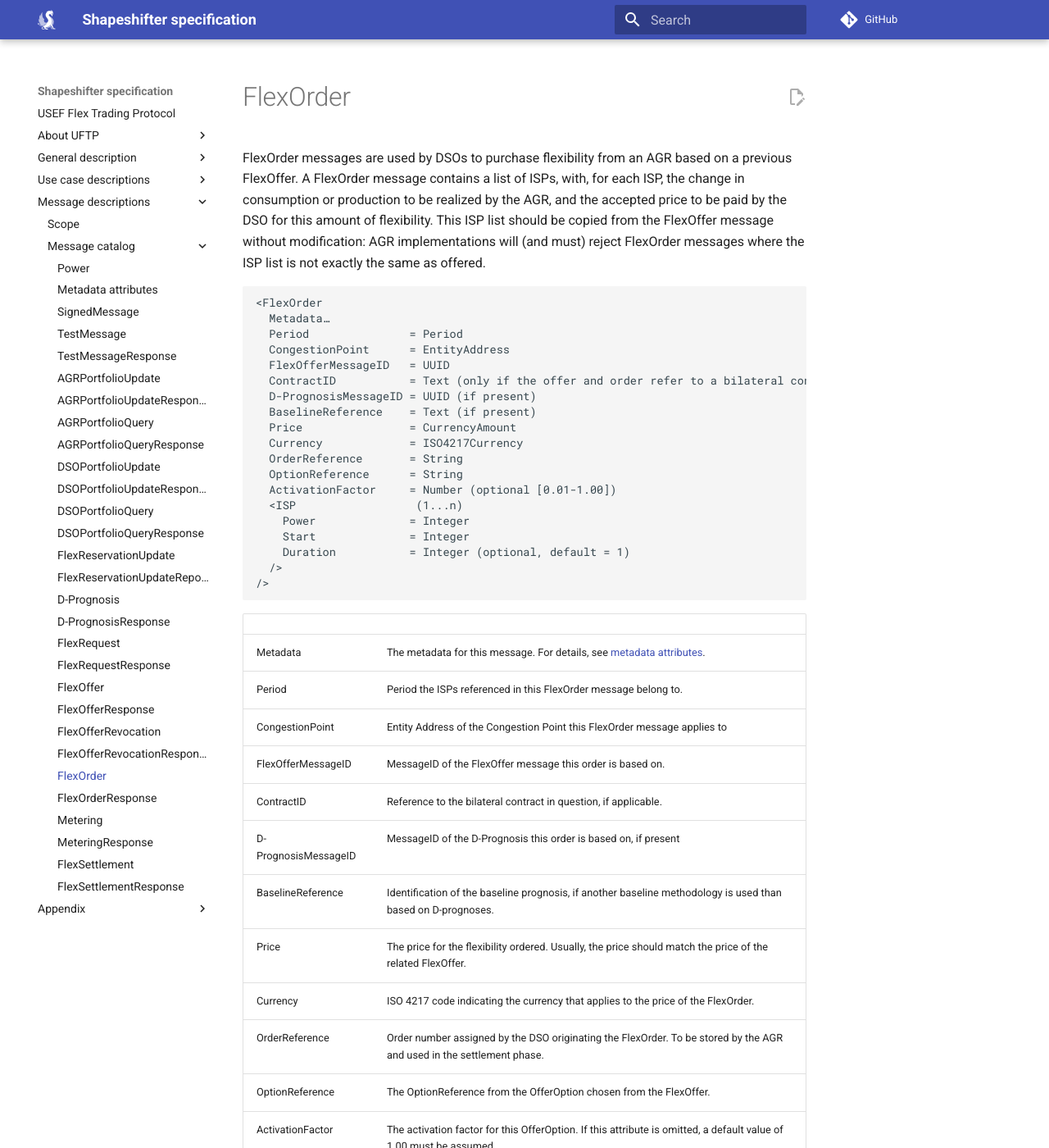
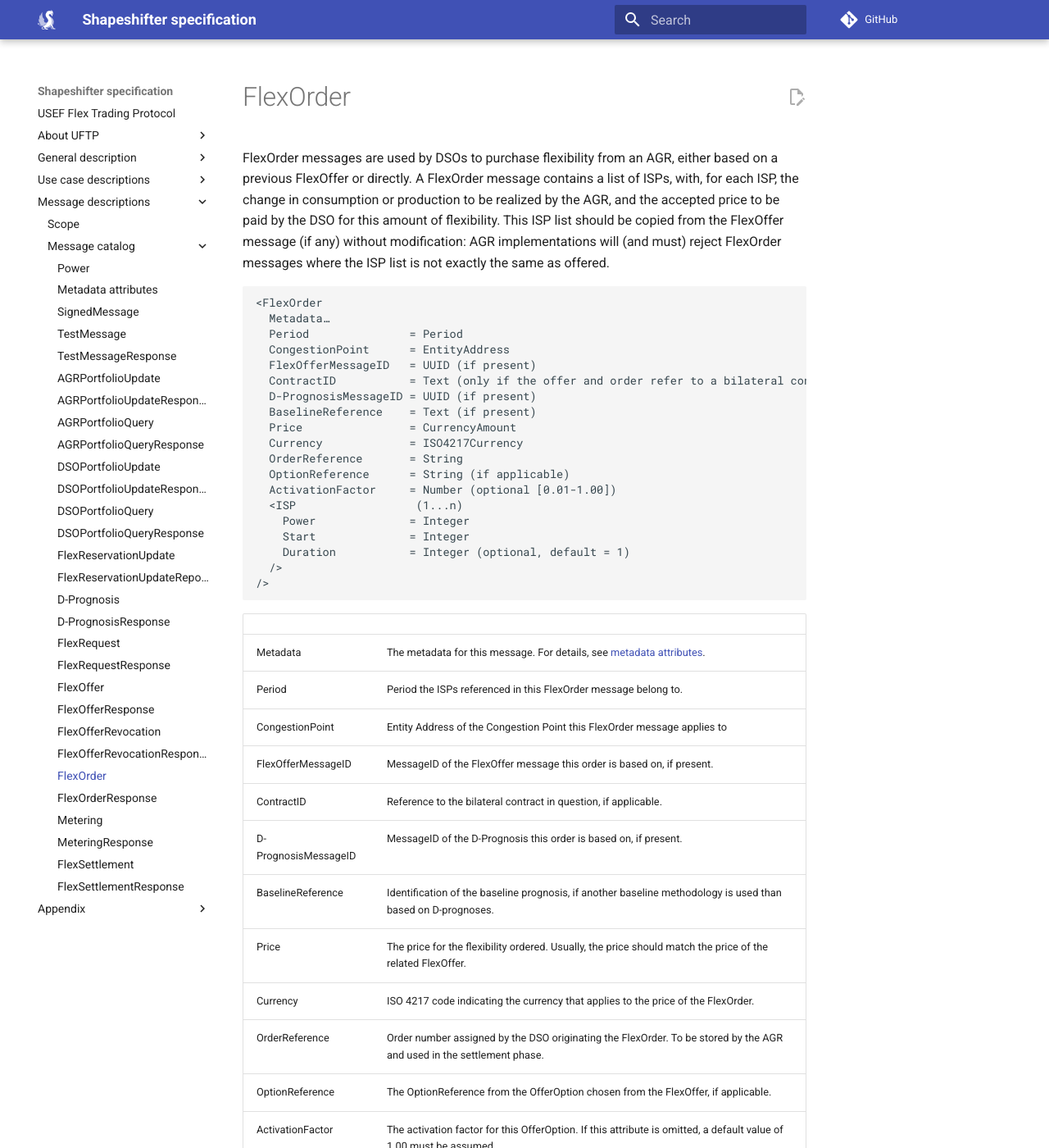
Before and after one commit to shapeshifter/shapeshifter-specification, an MkDocs documentation site: the page built from docs/message-descriptions/message-catalog/flex-order.md, in a window 1280 px wide and 1400 px high. Shown: the whole window at 82% size. Built offline with MkDocs 1.6.1 and Material for MkDocs 9.7.7, drawn with Linux system fonts in a browser that asks for light colours; comment, search, counter and statistics services are not loaded; the version menu is left out.

Commit message:
Support direct FlexOrder without FlexOffer

````diff
--- a/docs/message-descriptions/message-catalog/flex-order.md
+++ b/docs/message-descriptions/message-catalog/flex-order.md
@@ -6,23 +6,23 @@ SPDX-License-Identifier: Apache-2.0
 
 # FlexOrder
 
-FlexOrder messages are used by DSOs to purchase flexibility from an AGR based on a previous FlexOffer.
+FlexOrder messages are used by DSOs to purchase flexibility from an AGR, either based on a previous FlexOffer or directly.
 A FlexOrder message contains a list of ISPs, with, for each ISP, the change in consumption or production to be realized by the AGR, and the accepted price to be paid by the DSO for this amount of flexibility.
-This ISP list should be copied from the FlexOffer message without modification: AGR implementations will (and must) reject FlexOrder messages where the ISP list is not exactly the same as offered.
+This ISP list should be copied from the FlexOffer message (if any) without modification: AGR implementations will (and must) reject FlexOrder messages where the ISP list is not exactly the same as offered.
 
 ```
 <FlexOrder
   Metadata…
   Period               = Period
   CongestionPoint      = EntityAddress
-  FlexOfferMessageID   = UUID
+  FlexOfferMessageID   = UUID (if present)
   ContractID           = Text (only if the offer and order refer to a bilateral contract)
   D-PrognosisMessageID = UUID (if present)
   BaselineReference    = Text (if present)
   Price                = CurrencyAmount
   Currency             = ISO4217Currency
   OrderReference       = String
-  OptionReference      = String
+  OptionReference      = String (if applicable)
   ActivationFactor     = Number (optional [0.01-1.00])
   <ISP                  (1...n)
     Power              = Integer
@@ -37,14 +37,14 @@ This ISP list should be copied from the FlexOffer message without modification:
 | Metadata             | The metadata for this message. For details, see [metadata attributes](metadata-attributes.md).                                                                                                                                                                  |
 | Period               | Period the ISPs referenced in this FlexOrder message belong to.                                                                                                                                                                                                 |
 | CongestionPoint      | Entity Address of the Congestion Point this FlexOrder message applies to                                                                                                                                                                                        |
-| FlexOfferMessageID   | MessageID of the FlexOffer message this order is based on.                                                                                                                                                                                                      |
+| FlexOfferMessageID   | MessageID of the FlexOffer message this order is based on, if present.                                                                                                                                                                                          |
 | ContractID           | Reference to the bilateral contract in question, if applicable.                                                                                                                                                                                                 |
-| D-PrognosisMessageID | MessageID of the D-Prognosis this order is based on, if present                                                                                                                                                                                                 |
+| D-PrognosisMessageID | MessageID of the D-Prognosis this order is based on, if present.                                                                                                                                                                                                |
 | BaselineReference    | Identification of the baseline prognosis, if another baseline methodology is used than based on D-prognoses.                                                                                                                                                    |
 | Price                | The price for the flexibility ordered. Usually, the price should match the price of the related FlexOffer.                                                                                                                                                      |
 | Currency             | ISO 4217 code indicating the currency that applies to the price of the FlexOrder.                                                                                                                                                                               |
 | OrderReference       | Order number assigned by the DSO originating the FlexOrder. To be stored by the AGR and used in the settlement phase.                                                                                                                                           |
-| OptionReference      | The OptionReference from the OfferOption chosen from the FlexOffer.                                                                                                                                                                                             |
+| OptionReference      | The OptionReference from the OfferOption chosen from the FlexOffer, if applicable.                                                                                                                                                                              |
 | ActivationFactor     | The activation factor for this OfferOption. If this  attribute is omitted, a default value of  1.00 must be assumed.</br>Notes:</br>The ActivationFactor must be greater than or equal to the MinActivationFactor in the OfferOption chosen from the FlexOffer. |
 | ISP                  |                                                                                                                                                                                                                                                                 |
 | ⇥ Power              | Power specified for this ISP in Watts. Also see the important notes about the sign of this attribute in the main documentation entry for the ISP element, section [power](power.md).                                                                            |
````
Also changed, not shown: docs/appendix/glossary.md (+2 -2 lines), docs/general-description/validate-phase.md (+9 -0 lines), docs/use-case-descriptions/use-cases/validate-phase.md (+49 -0 lines), 3 other files.
